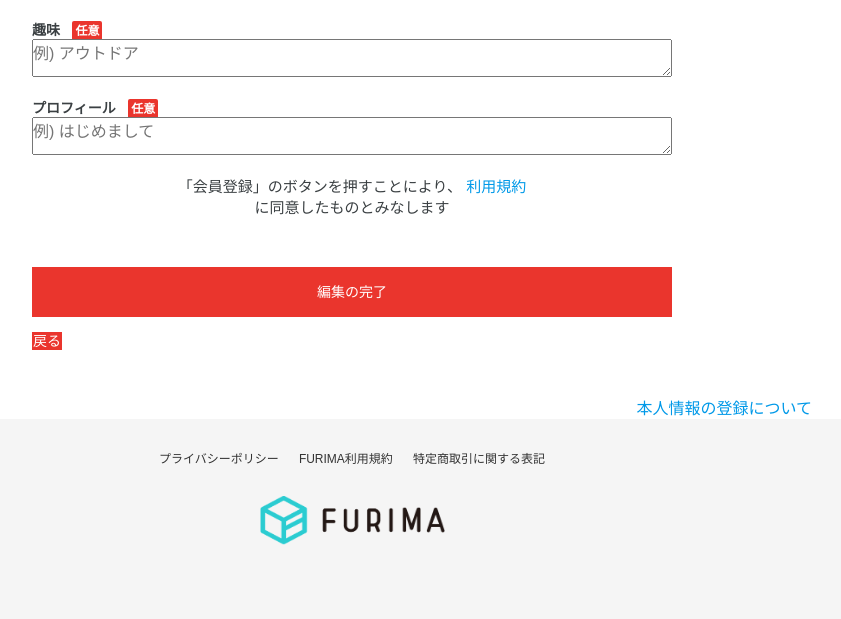
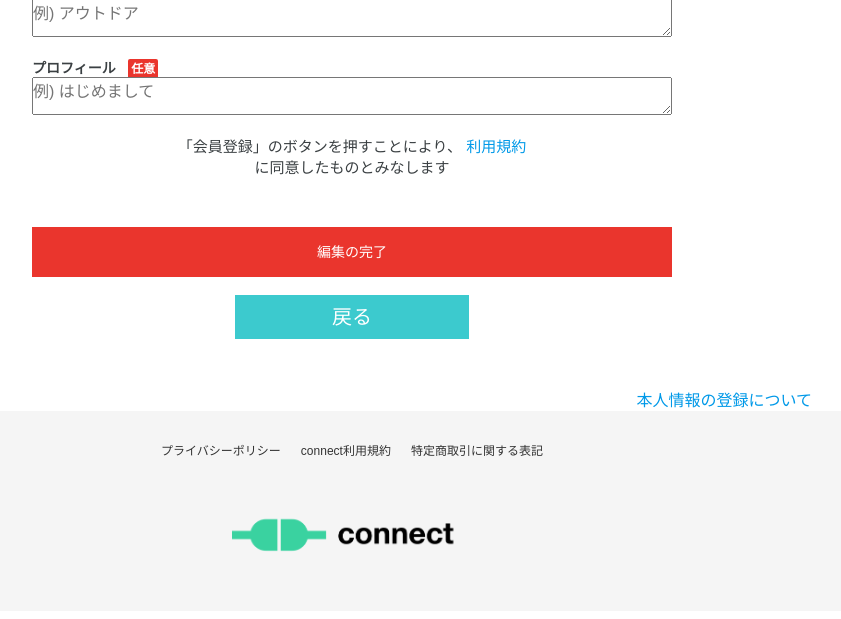
Before and after one commit to ryo106/connect-30940, a Rails app: page /users/edit in a window 1280 px wide. Shown: the part 1497-2116 px from the top of the page, without its empty margins (288-1129 px from the left). After the commit the page ends 2049 px from the top, so only its background shows below. Run offline with Rails 7, Linux system fonts and the light colour scheme; the visitor is signed in with stand-in values (Sample User, id 1); style sheets or scripts are compiled from the project's sources; some libraries are stand-ins or nearby versions.

Commit message:
各種ビューの修正

```diff
--- a/app/assets/stylesheets/items/new.css
+++ b/app/assets/stylesheets/items/new.css
@@ -192,8 +192,8 @@
 }
 
 .back-btn {
-  background: #aaa;
-  border: 1px solid #aaa;
+  background: #3ccace;
+  border: 1px solid ;
   color: #fff;
   padding: 15px 35%;
   text-decoration: none;
--- a/app/assets/stylesheets/shared/footer.scss
+++ b/app/assets/stylesheets/shared/footer.scss
@@ -34,6 +34,9 @@
   justify-content: center;
   color: #fff;
   text-shadow: 0 0 5px rgba(0, 0, 0, 0.9);
+}
+.ad-footer-contents-ori2 {
+  margin-bottom: 5vh;
 }
 
 .ad-footer-title {
--- a/app/assets/stylesheets/shared/header.css
+++ b/app/assets/stylesheets/shared/header.css
@@ -19,6 +19,11 @@
   width: 12vw;
     margin-right: 10vw;
     margin-bottom: 0;
+}
+.furima-icon2 {
+  width: 20vw;
+
+  margin-bottom: 0;
 }
 
 .search-form {
--- a/app/assets/stylesheets/shared/second_fotter.css
+++ b/app/assets/stylesheets/shared/second_fotter.css
@@ -20,7 +20,7 @@
 }
 
 .second-fotter-logo {
-  width: 185px;
-  height: 49px;
+  width: 30vh;
+  /* height: 49px; */
   margin: 0 auto;
 }
--- a/app/assets/stylesheets/shared/second_header.css
+++ b/app/assets/stylesheets/shared/second_header.css
@@ -9,6 +9,6 @@
 }
 
 .second-logo {
-  width: 185px;
-  height: 49px;
+  width: 30vh;
+  /* height: 49px; */
 }
--- a/app/assets/stylesheets/style.css
+++ b/app/assets/stylesheets/style.css
@@ -30,9 +30,20 @@
 img {
   max-width: 100%;
   vertical-align: bottom;
-  margin-bottom: 5vh;
+  /* margin-bottom: 5vh; */
 }
 
+.imgitem {
+  max-width: 50%;
+  vertical-align: bottom;
+  /* margin-bottom: 5vh; */
+}
+
+.imgitem2 {
+  max-width: 50%;
+  vertical-align: bottom;
+  /* margin-bottom: 5vh; */
+}
 a {
   text-decoration: none;
   color: #3b4043;
--- a/app/assets/stylesheets/user/registration.css
+++ b/app/assets/stylesheets/user/registration.css
@@ -153,6 +153,7 @@
 .register-btn {
   width: 50%;
   margin: 0 auto;
+  text-align: center;
 }
 
 .register-red-btn {
@@ -164,6 +165,16 @@
   font-size: 14px;
   cursor: pointer;
 }
+.register-red-btn1 {
+  width: 100%;
+  background: #3ccace;
+  border: 1px solid #3ccace;
+  color: #fff;
+  line-height: 80px;
+  font-size: 20px;
+  cursor: pointer;
+  padding: 10px 6pc;
+}
 
 .register-info {
   margin: 30px 180px 0 0;
--- a/app/controllers/items_controller.rb
+++ b/app/controllers/items_controller.rb
@@ -10,14 +10,14 @@
     if current_user.id == 1
       @item = Item.new
     else
-      redirect_to root_path
+      redirect_to items_path
     end
   end
 
   def create
     @item = Item.new(item_params)
     if @item.save
-      redirect_to root_path
+      redirect_to items_path
     else
       render :new
     end
--- a/app/views/devise/registrations/edit.html.erb
+++ b/app/views/devise/registrations/edit.html.erb
@@ -123,7 +123,7 @@
     </div>
     <div class='register-btn'>
       <%= f.submit "編集の完了" ,class:"register-red-btn" %>
-      <%= link_to '戻る', root_path, class: "register-red-btn" %>
+      <%= link_to '戻る', root_path, class: "register-red-btn1" %>
     </div>
     <p class='register-info'>本人情報の登録について</p>
   </div>
--- a/app/views/devise/sessions/new.html.erb
+++ b/app/views/devise/sessions/new.html.erb
@@ -31,6 +31,4 @@
 </div>
 <% end %>
 
-<footer class="kaiin1">
-</footer>
-<%#= render "shared/second-footer"%>
+<%= render "shared/second-footer"%>
--- a/app/views/mains/index.html.erb
+++ b/app/views/mains/index.html.erb
@@ -126,7 +126,7 @@
 <div class='footer1'>
   <div class='footer-contents'>
     <div class='furima-details'>
-      <h2 class='footer-content-head'>FURIMAについて</h2>
+      <h2 class='footer-content-head'>connectについて</h2>
       <ul>
         <li><%= link_to '会社概要（運営会社)', "#", class: "footer-link" %></li>
         <li><%= link_to 'プライバシーポリシー', "#", class: "footer-link" %></li>
@@ -135,14 +135,14 @@
       </ul>
     </div>
     <div class='furima-details'>
-      <h2 class='footer-content-head'>FURIMAを見る</h2>
+      <h2 class='footer-content-head'>connectを見る</h2>
       <ul>
         <li><%= link_to 'カテゴリー一覧', "#", class: "footer-link" %></li>
         <li><%= link_to 'ブランド一覧', "#", class: "footer-link" %></li>
       </ul>
     </div>
     <div class='furima-details'>
-      <h2 class='footer-content-head'>connectについて</h2>
+      <h2 class='footer-content-head'>ページ一覧</h2>
       <ul>
         <li><%= link_to '商品を購入する', items_path, class: "footer-link" %></li>
         <li><%= link_to 'チャットを利用する', rooms_path, class: "footer-link" %></li>
--- a/app/views/shared/_second-footer.html.erb
+++ b/app/views/shared/_second-footer.html.erb
@@ -1,8 +1,8 @@
 <footer class='second-fotter'>
   <div class='second-fotter-text-wrap'>
     <p class='second-fotter-text'>プライバシーポリシー</p>
-    <p class='second-fotter-text'>FURIMA利用規約</p>
+    <p class='second-fotter-text'>connect利用規約</p>
     <p class='second-fotter-text'>特定商取引に関する表記</p>
   </div>
-  <%= image_tag "furima-logo-color.png", class:"second-fotter-logo"%>
+  <%= image_tag "clg.png", class:"second-fotter-logo"%>
 </footer>
--- a/app/views/shared/_second-header.html.erb
+++ b/app/views/shared/_second-header.html.erb
@@ -1,3 +1,3 @@
 <header class='second-header'>
-  <%= link_to image_tag("furima-logo-color.png", class:"second-logo"), "/" %>
+  <%= link_to image_tag("clg.png", class:"second-logo"), "/" %>
 </header>
```
Also changed, not shown: app/views/items/index.html.erb (+27 -6 lines), app/views/items/new.html.erb (+4 -4 lines), app/views/orders/create.html.erb (+12 -3 lines), app/views/shared/_footer.html.erb (+4 -4 lines).
